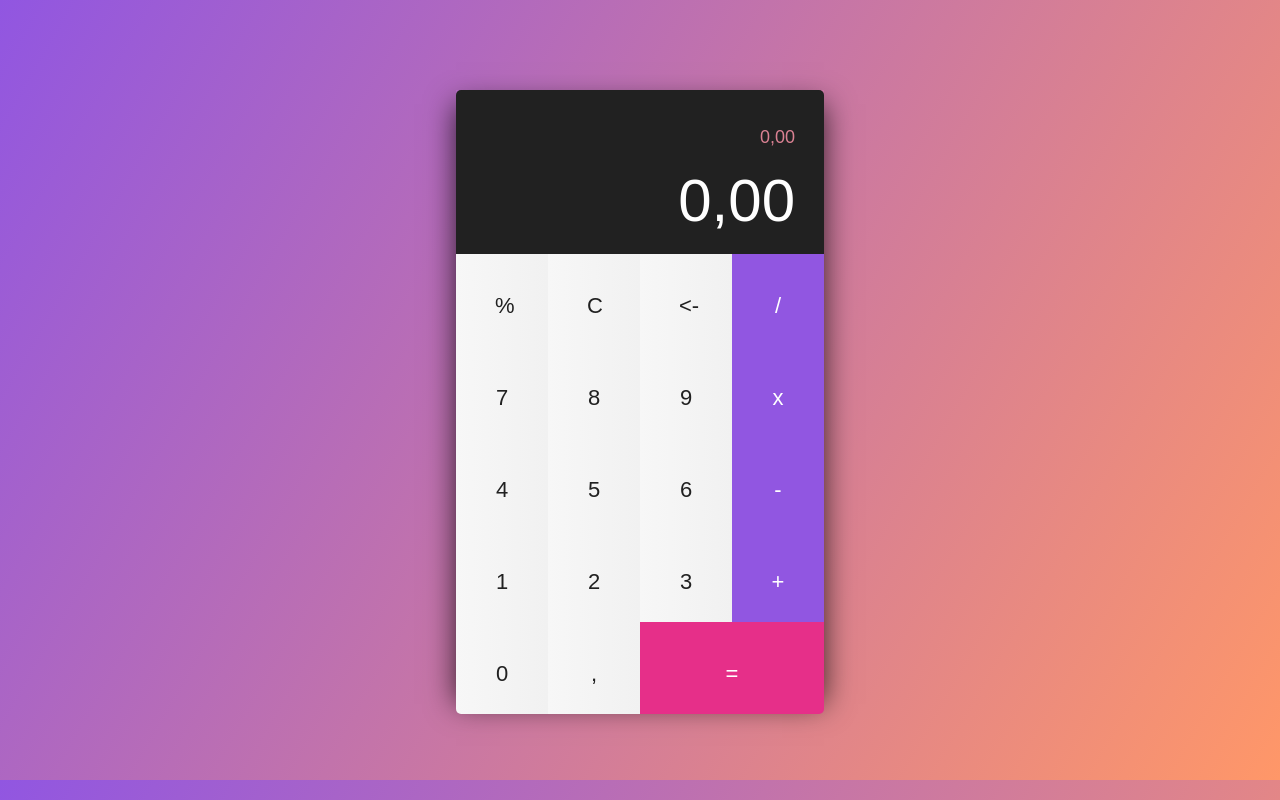
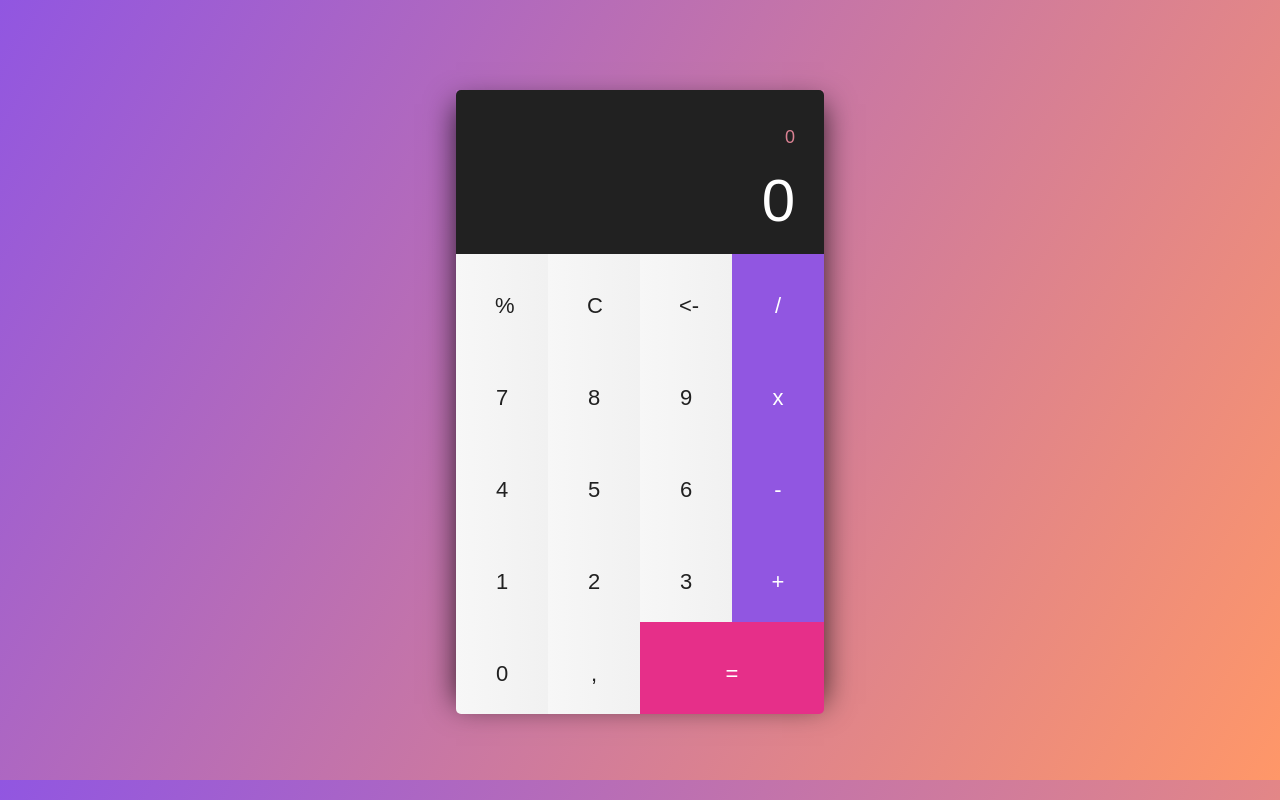
Before and after one commit to pavlovkeith/calculator, a plain HTML site: page index.html in a window 1280 px wide. Drawn offline with Linux system fonts and the light colour scheme.

Commit message:
Update index.html

```diff
--- a/index.html
+++ b/index.html
@@ -16,11 +16,11 @@
             <div class="header">
                 <input
                     type="text"
-                    placeholder="0,00"
+                    placeholder="0"
                     class="account"
                     readonly
                 />
-                <input type="text" placeholder="0,00" class="result" readonly />
+                <input type="text" placeholder="0" class="result" readonly />
             </div>
             <div class="main">
                 <button onclick="input('%')" class="btn">%</button>
@@ -44,7 +44,6 @@
                 <button onclick="result()" class="btn-big">=</button>
             </div>
         </div>
-
         <script src="script.js"></script>
     </body>
 </html>
```
